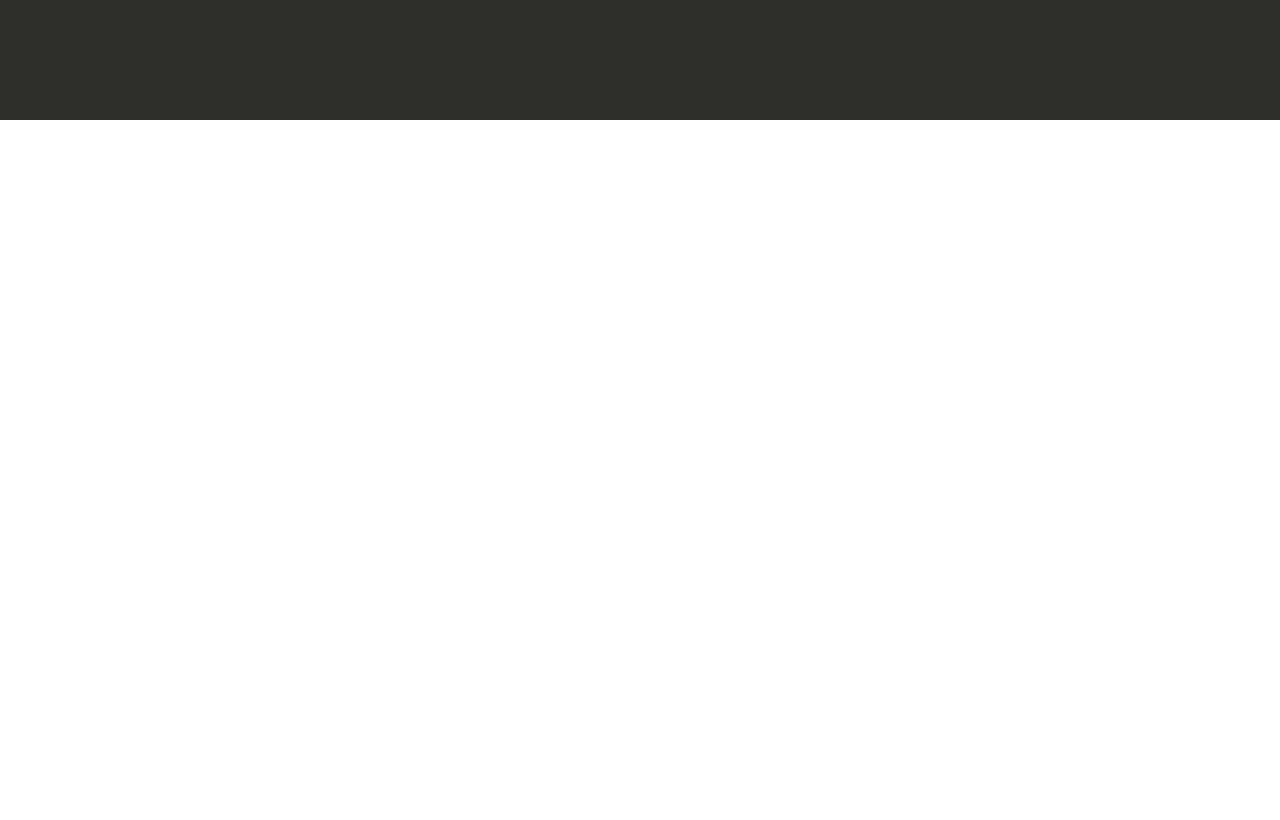
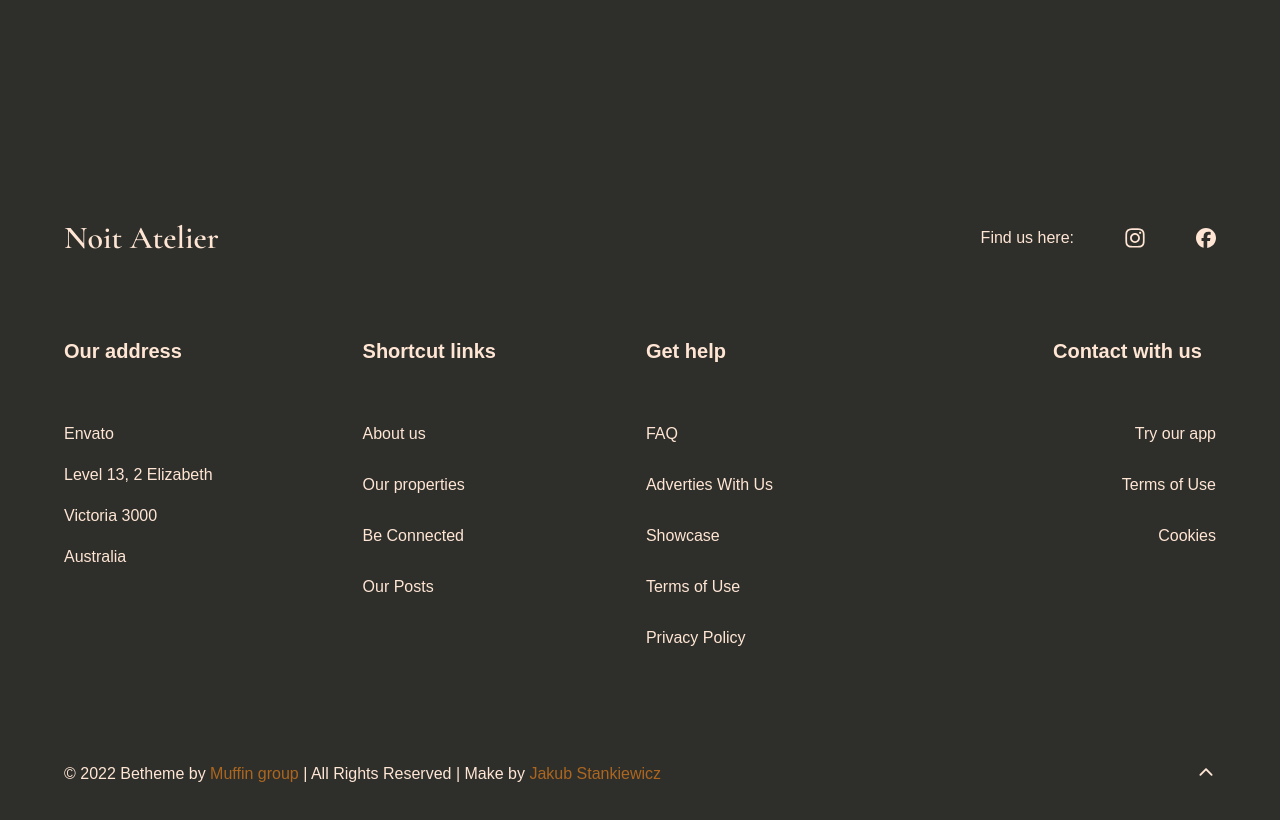
Before and after one commit to JakubStankiewicz1/NoirAtelier, a React (Vite) app in the folder frontend/: page /about in a window 1280 px wide. Shown: the part 5460-6280 px from the top of the page. Before the commit the page ends 5580 px from the top, so only its background shows below. Built offline with nearby package versions, Linux system fonts and the light colour scheme.

Commit message:
Added fotter to About page

```diff
--- a/frontend/src/pages/About/About.jsx
+++ b/frontend/src/pages/About/About.jsx
@@ -3,6 +3,7 @@ import "./about.css";
 import AboutHero from '../../components/AboutHero/AboutHero';
 import AboutOurTeam from '../../components/AboutOurTeam/AboutOurTeam';
 import AboutContactUs from '../../components/AboutContactUs/AboutContactUs';
+import Fotter from '../../components/Fotter/Fotter';
 
 const About = () => {
   return (
@@ -10,6 +11,7 @@ const About = () => {
         <AboutHero />
         <AboutOurTeam />
         <AboutContactUs />
+        <Fotter />
     </div>
   )
 }
```
